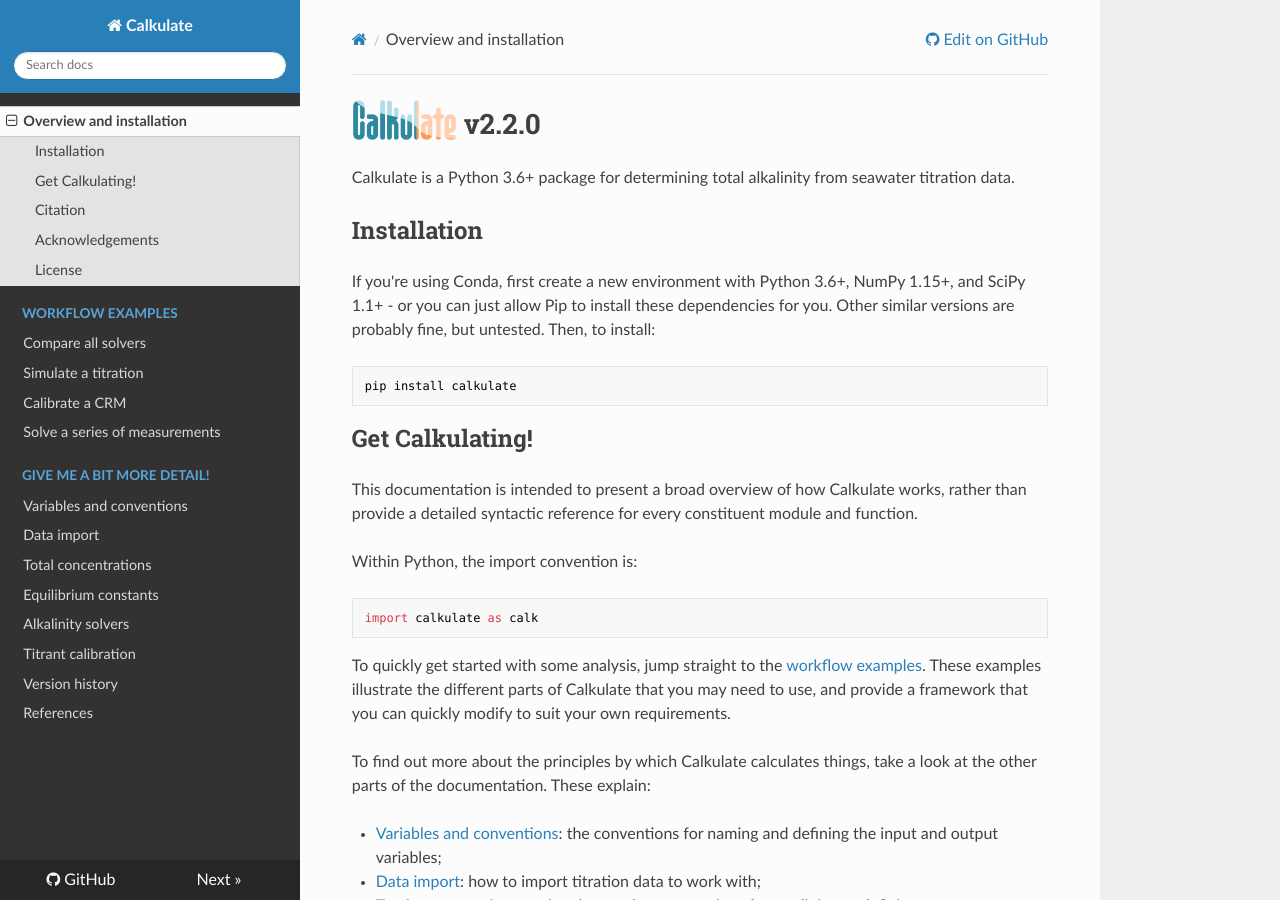
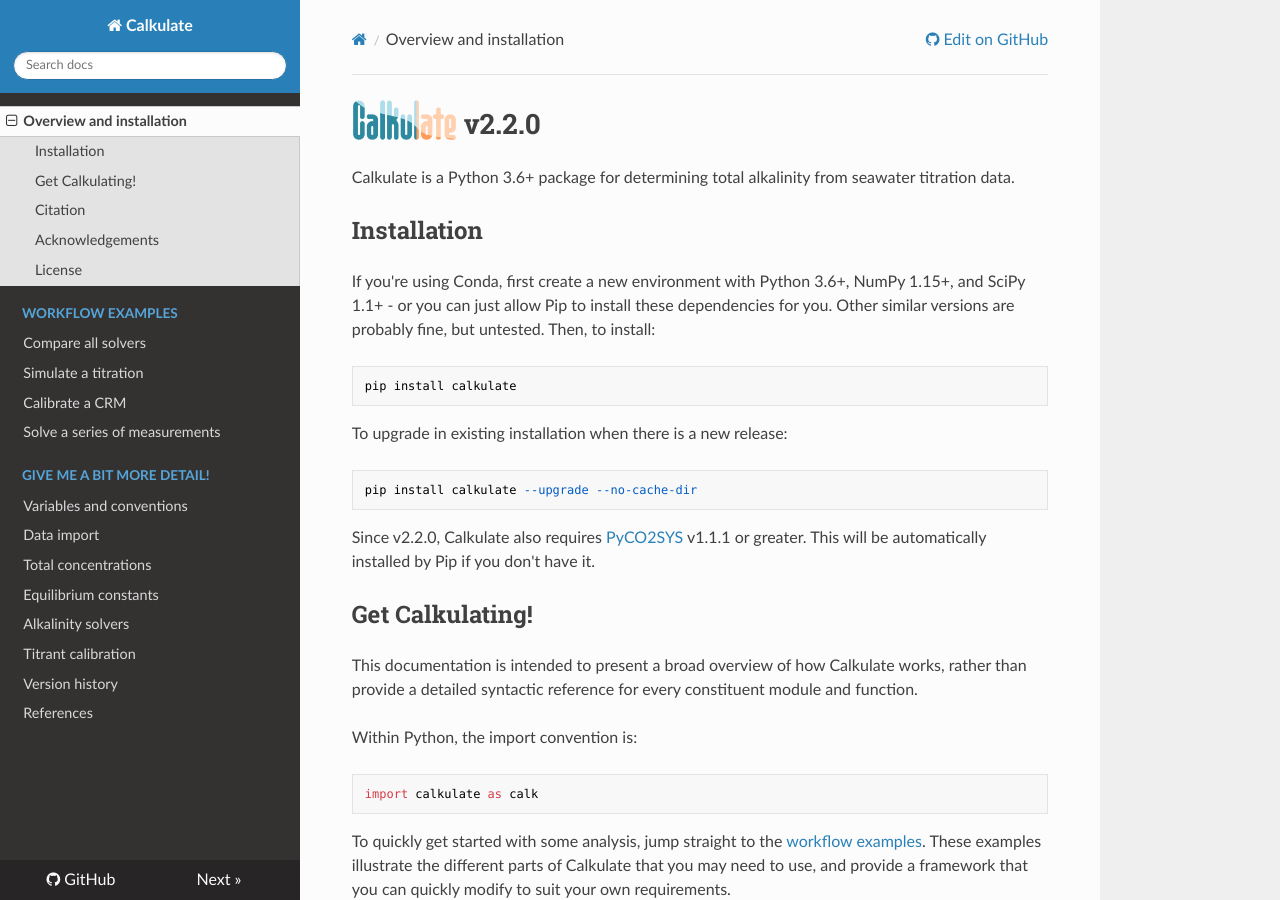
Before and after one commit to mvdh7/calkulate, an MkDocs documentation site: the page built from docs/index.md, in a window 1280 px wide and 900 px high. Built offline with MkDocs 1.6.1, drawn with Linux system fonts in a browser that asks for light colours; nearby versions of some CDN libraries.

Commit message:
Add PyCO2SYS requirement and upgrade instruction

```diff
--- a/docs/index.md
+++ b/docs/index.md
@@ -7,6 +7,12 @@
 If you're using Conda, first create a new environment with Python 3.6+, NumPy 1.15+, and SciPy 1.1+ - or you can just allow Pip to install these dependencies for you. Other similar versions are probably fine, but untested. Then, to install:
 
     pip install calkulate
+
+To upgrade in existing installation when there is a new release:
+
+    pip install calkulate --upgrade --no-cache-dir
+
+Since v2.2.0, Calkulate also requires [PyCO2SYS](https://github.com/mvdh7/PyCO2SYS) v1.1.1 or greater. This will be automatically installed by Pip if you don't have it.
 
 ## Get Calkulating!
 
```
